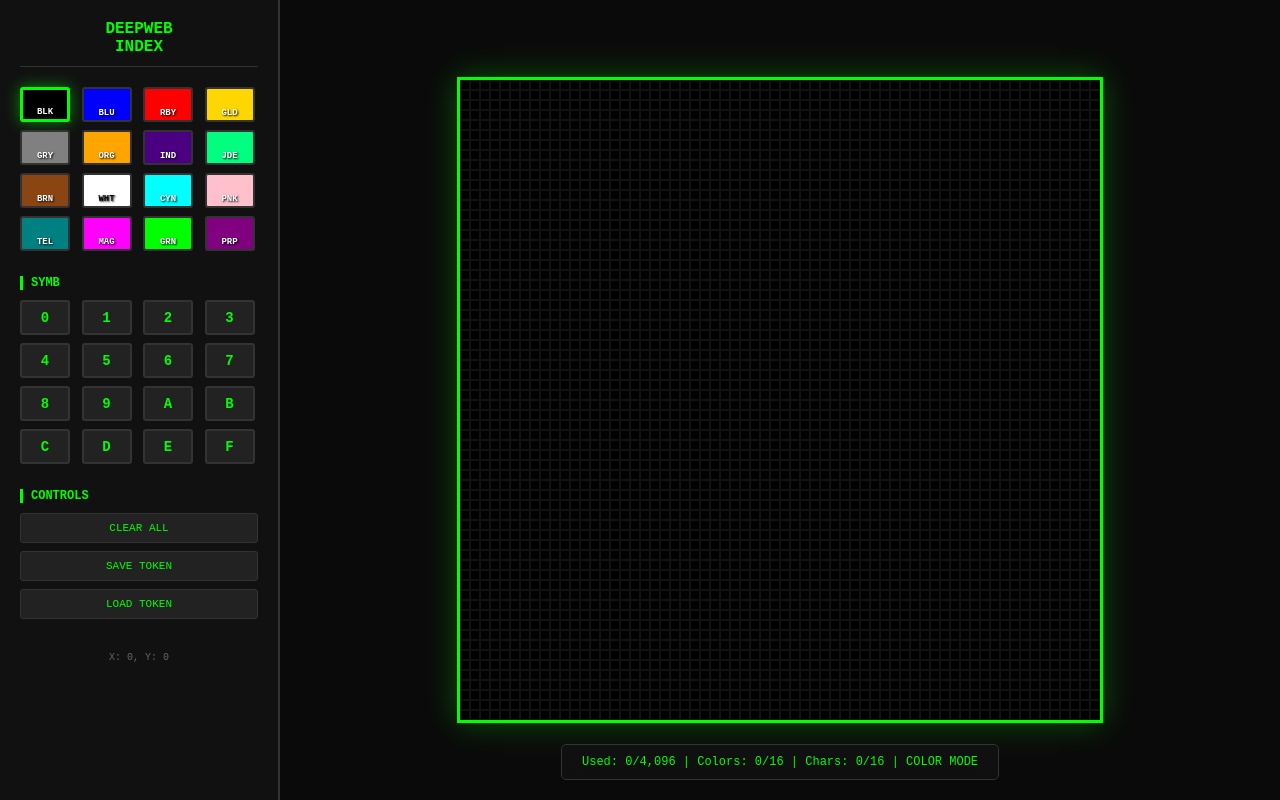
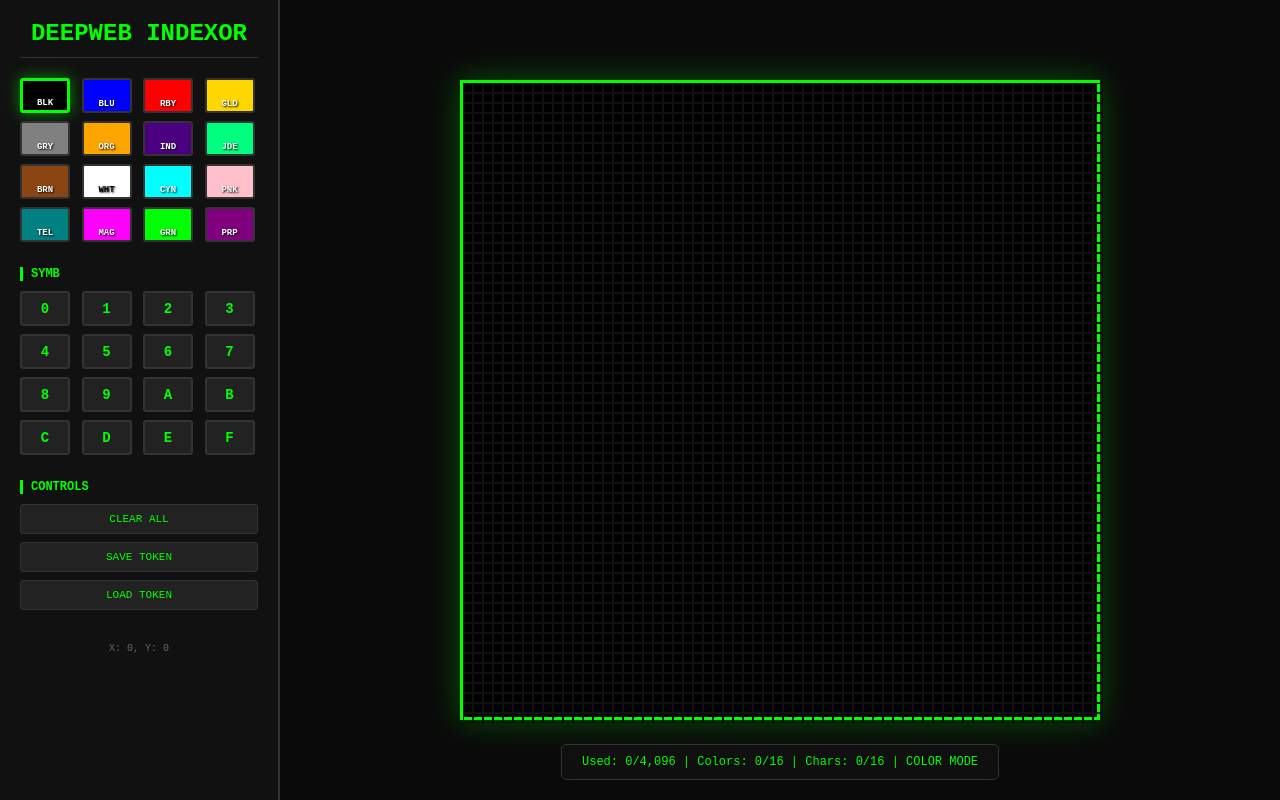
Before and after one commit to PointendClick/DeepwebIndexor, a plain HTML site: page index.html in a window 1280 px wide. Drawn offline with Linux system fonts and the light colour scheme.

Commit message:
Update index.html
Changed the centering, changed the title in conjunction w supremic AI formality

```diff
--- a/index.html
+++ b/index.html
@@ -3,7 +3,7 @@
 <head>
     <meta charset="UTF-8">
     <meta name="viewport" content="width=device-width, initial-scale=1.0">
-    <title>Point and Click Lefting Loading TEK Deepweb Indexor</title>
+    <title>DEEPWEB INDEXOR</title>
     <style>
         * {
             margin: 0;
@@ -39,11 +39,13 @@
             justify-content: center;
             background: #0a0a0a;
             position: relative;
+            padding: 20px;
+            box-sizing: border-box;
         }
 
         .title {
             color: #00ff00;
-            font-size: 16px;
+            font-size: 24px; /* Increased font size */
             font-weight: bold;
             margin-bottom: 20px;
             text-align: center;
@@ -146,6 +148,8 @@
             border: 3px solid #00ff00;
             background: #000;
             box-shadow: 0 0 30px rgba(0, 255, 0, 0.3);
+            width: 640px;
+            height: 640px;
         }
 
         .cell {
@@ -212,11 +216,8 @@
 </head>
 <body>
     <div class="main-container">
-        <!-- Left Control Panel -->
         <div class="left-panel">
-            <div class="title">DEEPWEB<br>INDEX</div>
-
-            <div class="section">
+            <div class="title">DEEPWEB INDEXOR</div> <div class="section">
                 <div class="section-title"></div>
                 <div class="palette" id="palette">
                     <div class="color-btn active" data-color="#000000" style="background: #000000;"><span class="color-label">BLK</span></div>
@@ -274,7 +275,6 @@
             </div>
         </div>
 
-        <!-- Grid Area -->
         <div class="grid-area">
             <div class="grid" id="grid"></div>
             <div class="status" id="status">
```
